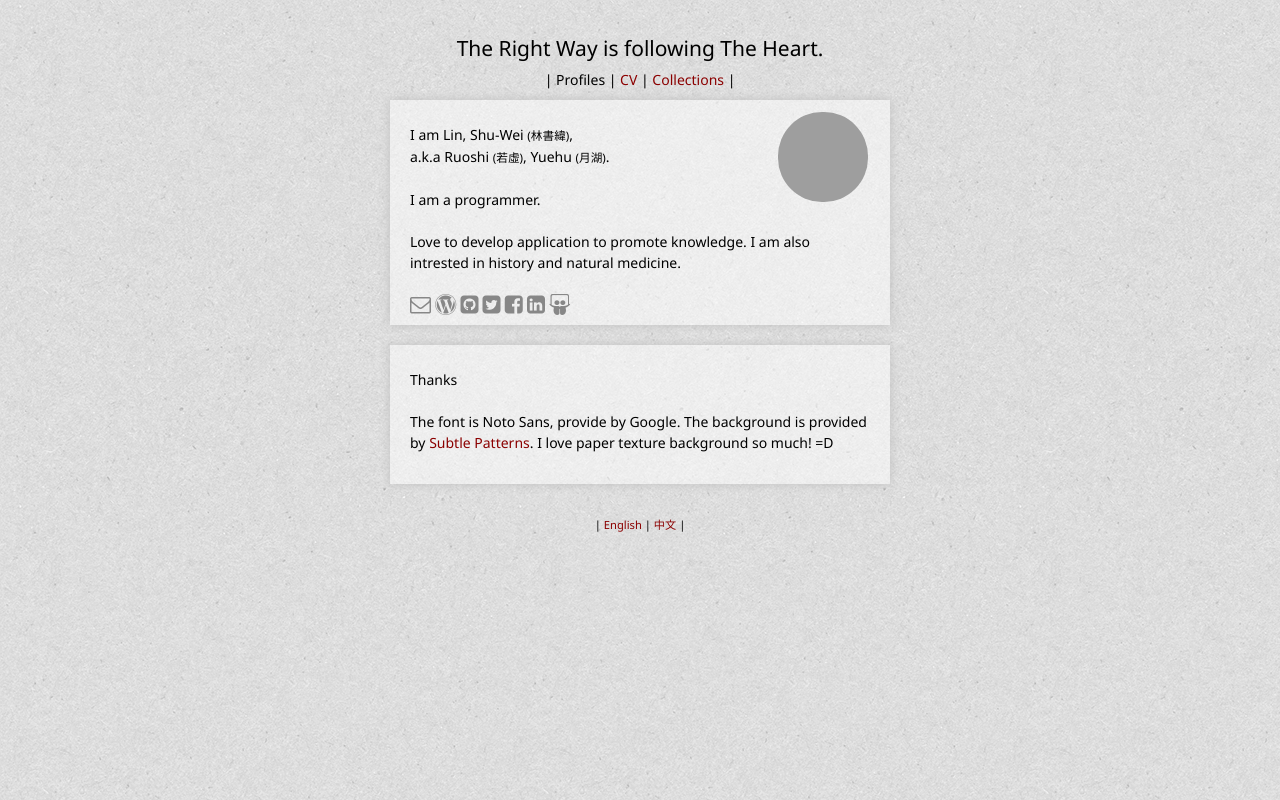
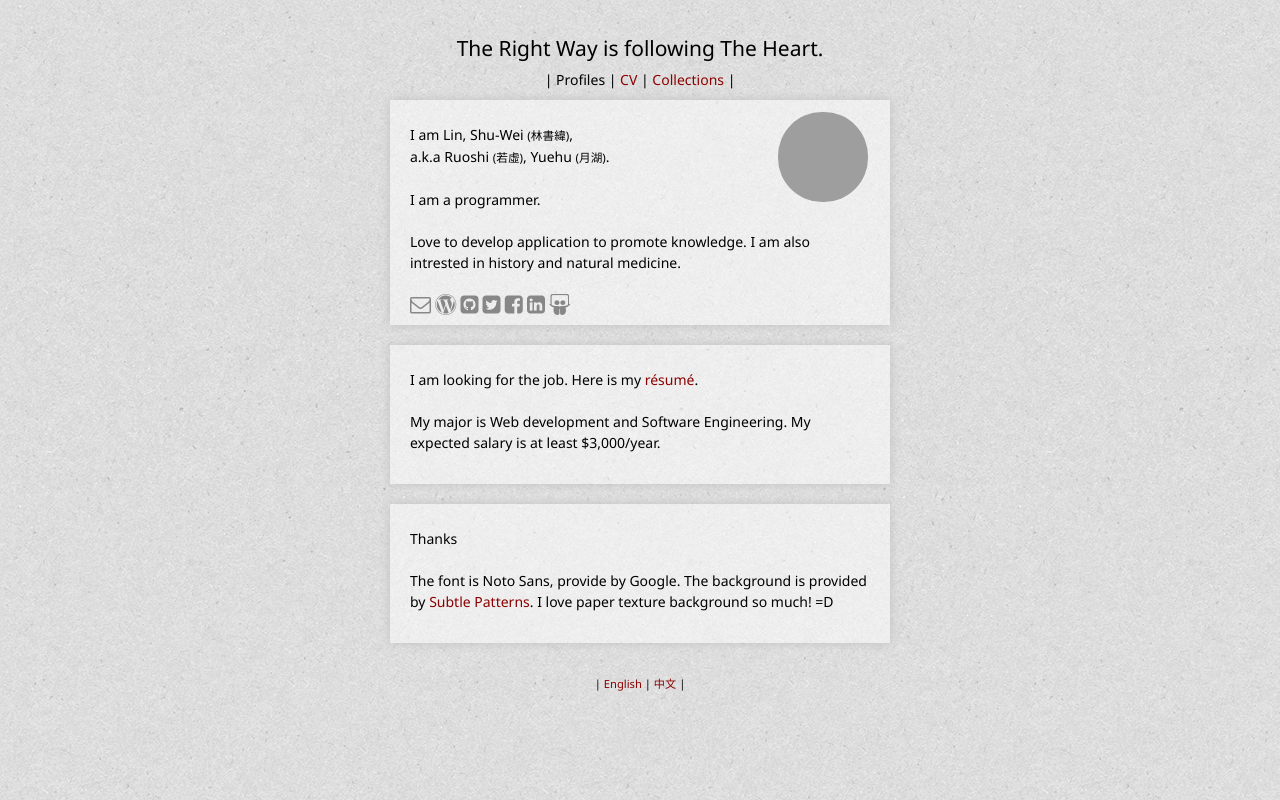
Before and after one commit to fntsrlike/fntsr.tw-2017, a Vue app: page /#/ in a window 1280 px wide. Built offline with nearby package versions, Linux system fonts and the light colour scheme; grey boxes are pictures that could not be loaded.

Commit message:
Add Announcement section

```diff
--- /dev/null
+++ b/src/components/Blocks/Announcement.vue
@@ -0,0 +1,21 @@
+<template>
+  <section class="block">
+    <p>
+      I am looking for the job.
+      Here is my <a href="https://www.dropbox.com/s/vv5axqrar4zvlbe/Resume.pdf?dl=1">résumé</a>.
+    </p>
+    <p>
+      My major is Web development and Software Engineering. My expected salary is at least $3,000/year.
+    </p>
+  </section>
+</template>
+
+<script>
+export default {
+  name: 'Announcement'
+}
+</script>
+
+<style>
+
+</style>
--- a/src/components/Profiles.vue
+++ b/src/components/Profiles.vue
@@ -1,6 +1,7 @@
 <template>
   <div class="container">
     <my-introduction></my-introduction>
+    <my-announcement></my-announcement>
     <thanks-for></thanks-for>
   </div>
 </template>
@@ -8,6 +9,7 @@
 <script>
 import Nav from './Navigation'
 import Introduction from './Blocks/Introduction'
+import Announcement from './Blocks/Announcement'
 import Professional from './Blocks/Professional'
 import Education from './Blocks/Education'
 import Experience from './Blocks/Experience'
@@ -19,6 +21,7 @@ export default {
   components: {
     'the-nav': Nav,
     'my-introduction': Introduction,
+    'my-announcement': Announcement,
     'my-professional': Professional,
     'my-education': Education,
     'my-experience': Experience,
```
